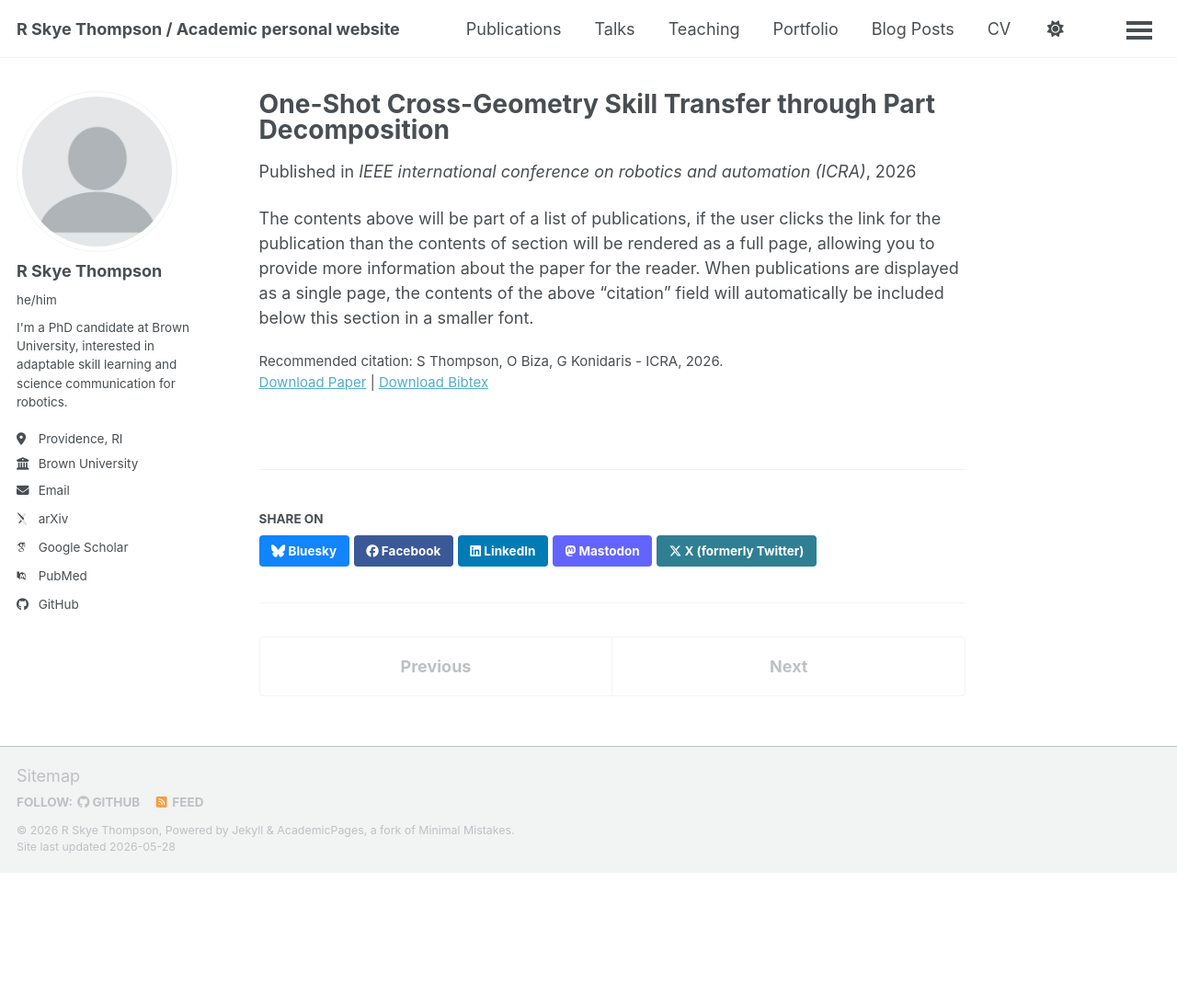
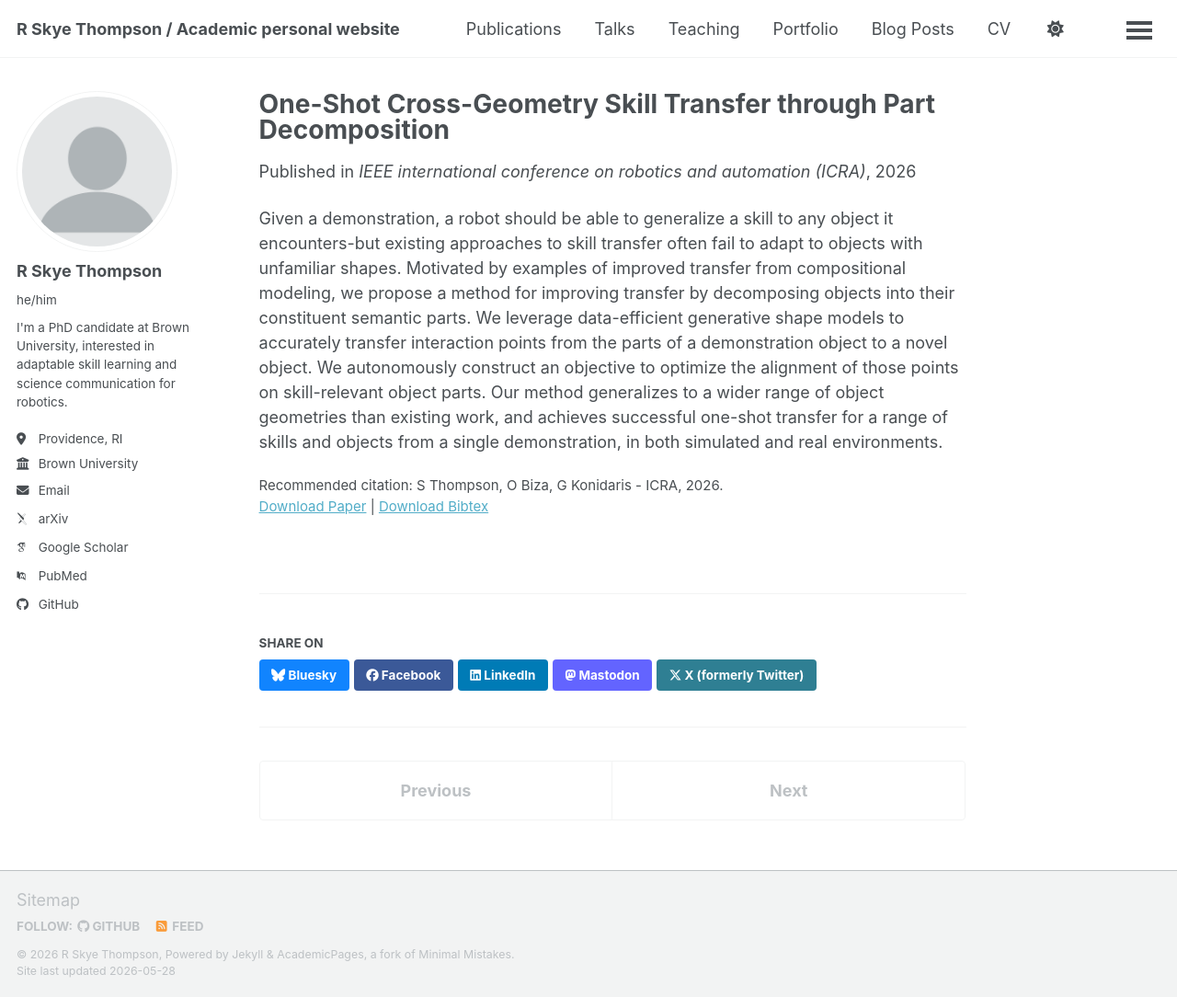
Before and after one commit to rthomp17/rthomp17.github.io, a Jekyll site: the page built from _publications/2026-04-16-One-Shot-Cross-Geometry-Skill-Transfer.md, in a window 1280 px wide and 1084 px high. Shown: the whole window at 92% size. Built offline with Jekyll 4.4.1, drawn with Linux system fonts in a browser that asks for light colours; some web fonts are replaced; a script bundle is joined from its source files by our own code; library files that are not in the unit come from our copies.

Commit message:
Update 2026-04-16-One-Shot-Cross-Geometry-Skill-Transfer.md

```diff
--- a/_publications/2026-04-16-One-Shot-Cross-Geometry-Skill-Transfer.md
+++ b/_publications/2026-04-16-One-Shot-Cross-Geometry-Skill-Transfer.md
@@ -10,4 +10,4 @@ paperurl: 'https://rthomp17.github.io/partwarping.github.io/'
 bibtexurl: 'https://arxiv.org/abs/2604.15455'
 citation: 'S Thompson, O Biza, G Konidaris - ICRA, 2026.'
 ---
-The contents above will be part of a list of publications, if the user clicks the link for the publication than the contents of section will be rendered as a full page, allowing you to provide more information about the paper for the reader. When publications are displayed as a single page, the contents of the above "citation" field will automatically be included below this section in a smaller font.
+Given a demonstration, a robot should be able to generalize a skill to any object it encounters-but existing approaches to skill transfer often fail to adapt to objects with unfamiliar shapes. Motivated by examples of improved transfer from compositional modeling, we propose a method for improving transfer by decomposing objects into their constituent semantic parts. We leverage data-efficient generative shape models to accurately transfer interaction points from the parts of a demonstration object to a novel object. We autonomously construct an objective to optimize the alignment of those points on skill-relevant object parts. Our method generalizes to a wider range of object geometries than existing work, and achieves successful one-shot transfer for a range of skills and objects from a single demonstration, in both simulated and real environments.
```
